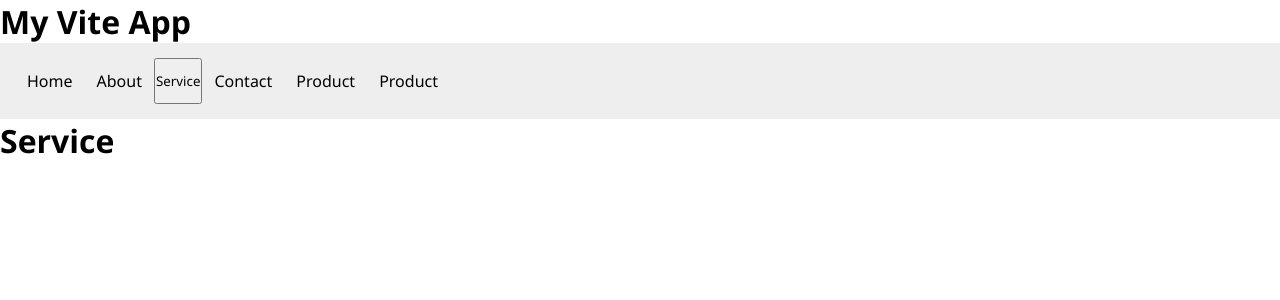
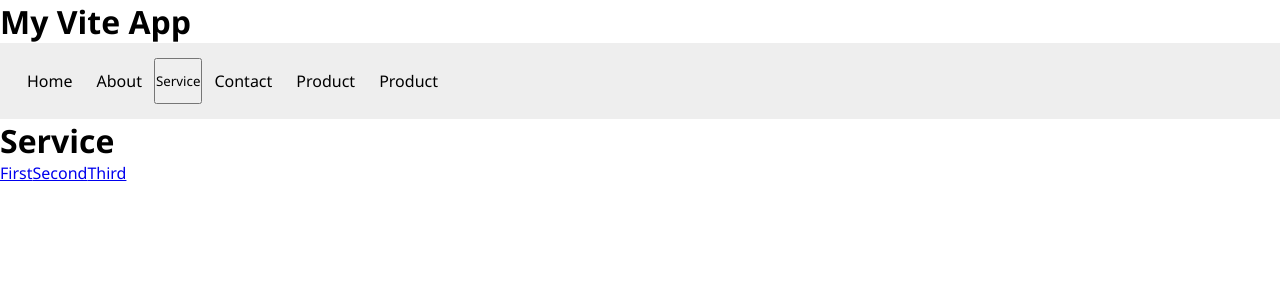
Before and after one commit to a19860101/20220313, a Vue app in the folder vite-practice/vite-2/: page /service in a window 1280 px wide. Shown: the top 300 px of the page. Built offline with nearby package versions, Linux system fonts and the light colour scheme.

Commit message:
20220710

```diff
--- a/vite-practice/vite-2/src/router/index.js
+++ b/vite-practice/vite-2/src/router/index.js
@@ -19,7 +19,24 @@ const routes = [
         name: 'service',
         // component: Service
         // component: () => import('./views/Service.vue')
-        component: () => import('@/views/Service.vue')
+        component: () => import('@/views/Service.vue'),
+        children: [
+            {
+                path: 'first',
+                name: 'service.first',
+                component: ()=>import('@/views/ServiceFirst.vue')
+            },
+            {
+                path: 'second',
+                name: 'service.second',
+                component: ()=>import('@/views/ServiceSecond.vue')
+            },
+            {
+                path: 'third',
+                name: 'service.third',
+                component: ()=>import('@/views/ServiceThird.vue')
+            }
+        ]
     },
     {
         path: '/contact',
--- a/vite-practice/vite-2/src/views/Service.vue
+++ b/vite-practice/vite-2/src/views/Service.vue
@@ -1,3 +1,17 @@
 <template>
+<div>
     <h1>Service</h1>
+    <nav>
+        <router-link :to="{
+            name: 'service.first'
+        }">First</router-link>
+        <router-link :to="{
+            name: 'service.second'
+        }">Second</router-link>
+        <router-link :to="{
+            name: 'service.third'
+        }">Third</router-link>
+    </nav>
+    <router-view></router-view>
+</div>
 </template>
--- /dev/null
+++ b/vite-practice/vite-2/src/views/ServiceFirst.vue
@@ -0,0 +1,3 @@
+<template>
+    <h1>Service First</h1>
+</template>
--- /dev/null
+++ b/vite-practice/vite-2/src/views/ServiceSecond.vue
@@ -0,0 +1,3 @@
+<template>
+    <h1>Service Second</h1>
+</template>
--- /dev/null
+++ b/vite-practice/vite-2/src/views/ServiceThird.vue
@@ -0,0 +1,3 @@
+<template>
+    <h1>Service Third</h1>
+</template>
```
